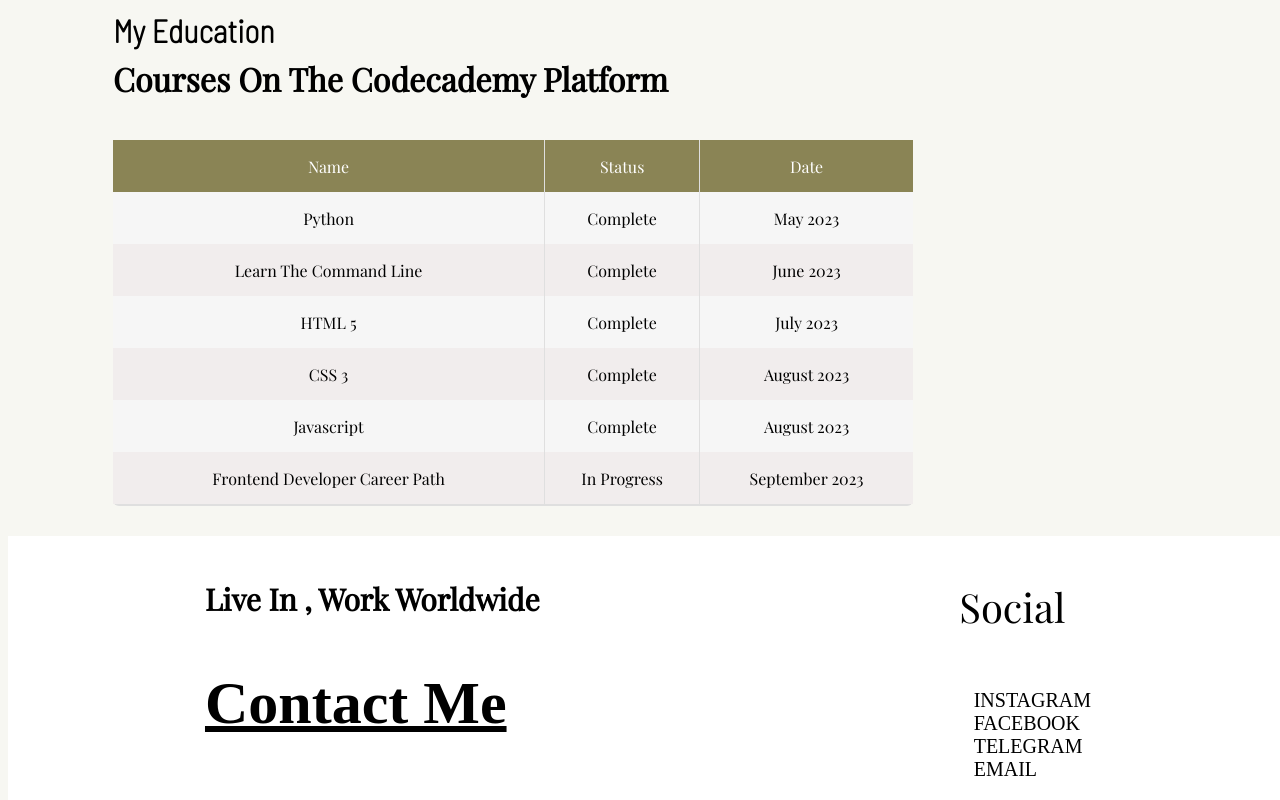
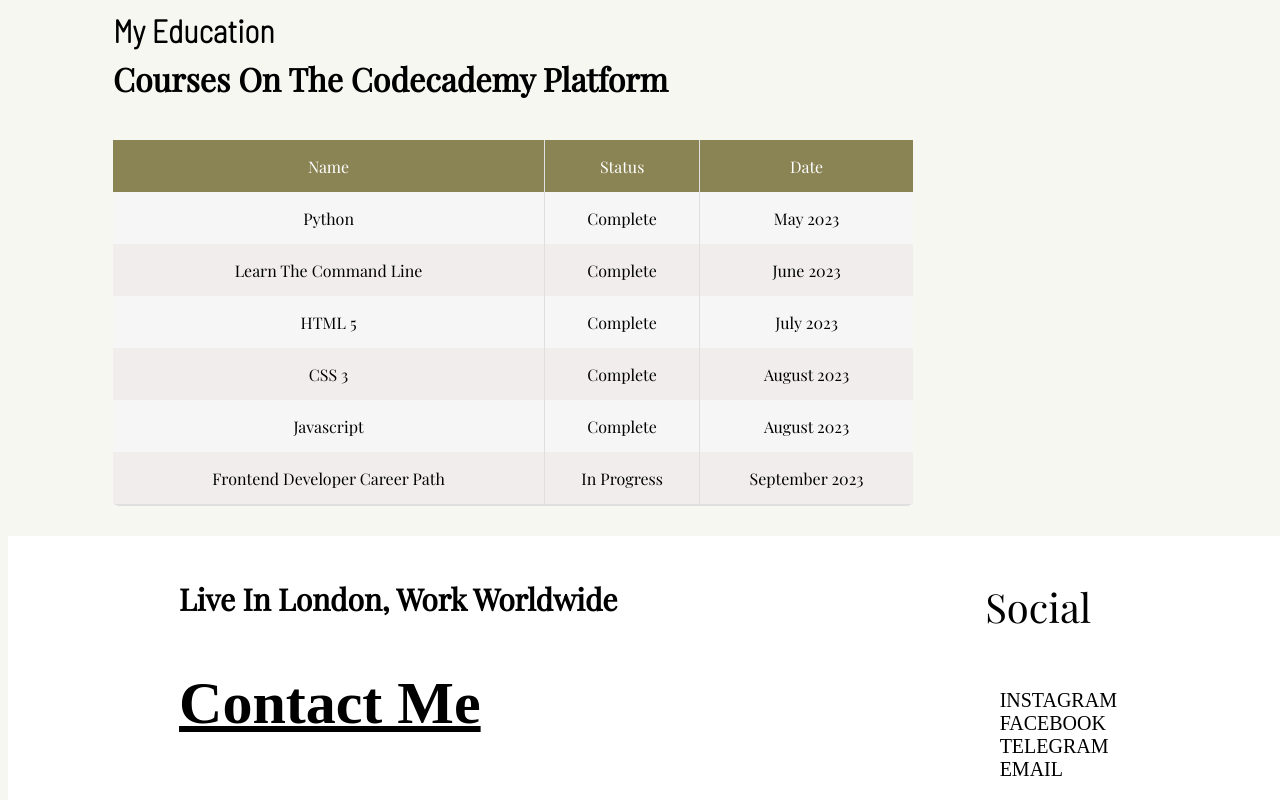
Before and after one commit to alenavin/portfolio_website, a plain HTML site: page index.html in a window 1280 px wide. Shown: the part 1603-2403 px from the top of the page. Drawn offline with nearby package versions, Linux system fonts and the light colour scheme.

Commit message:
london added

```diff
--- a/index.html
+++ b/index.html
@@ -155,7 +155,7 @@
     <footer>
 
         <div class="foot">
-            <p>Live in , work worldwide</p>
+            <p>Live in London, work worldwide</p>
             <h2>Contact Me</h2>
         </div>
 
```
